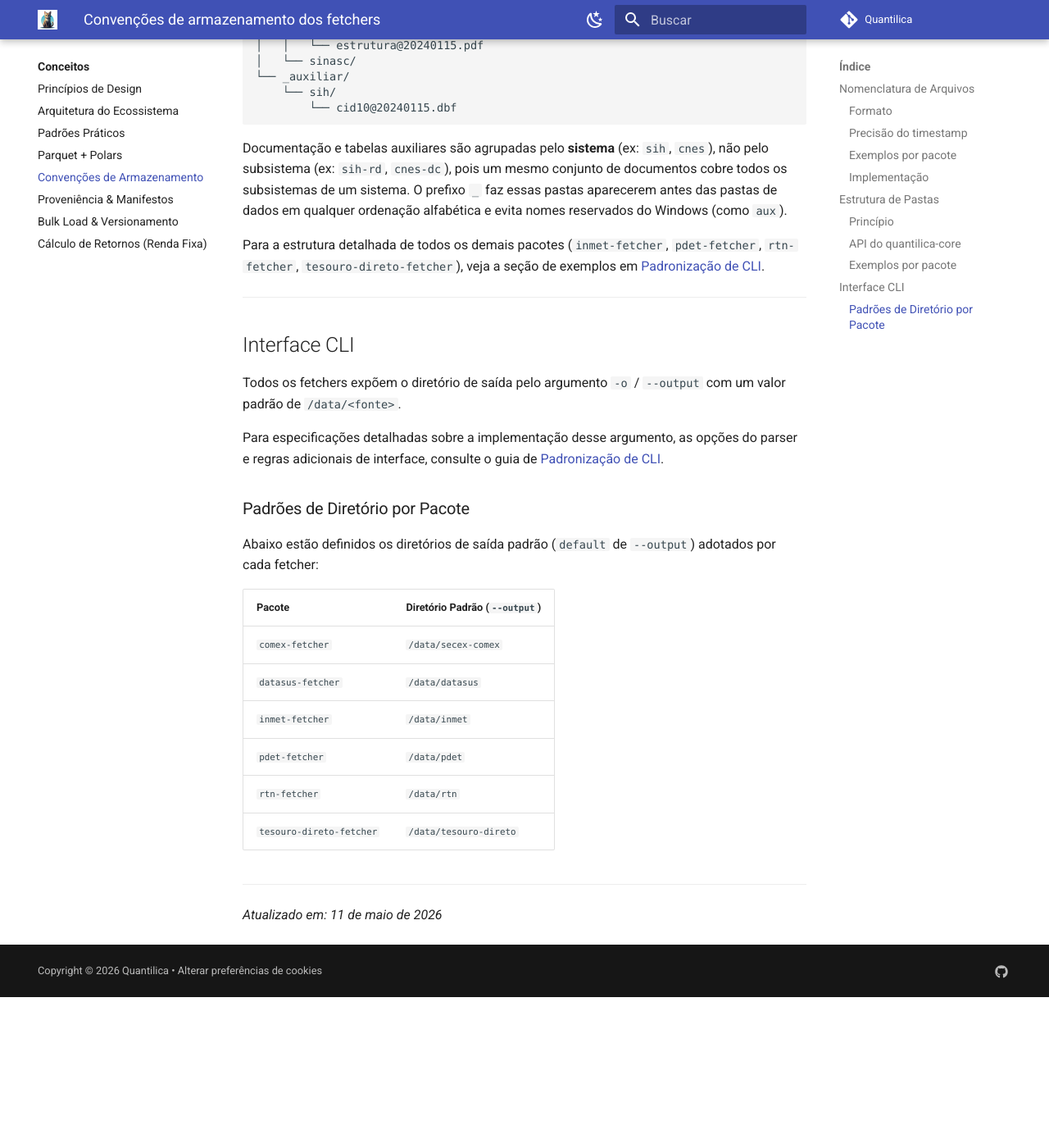
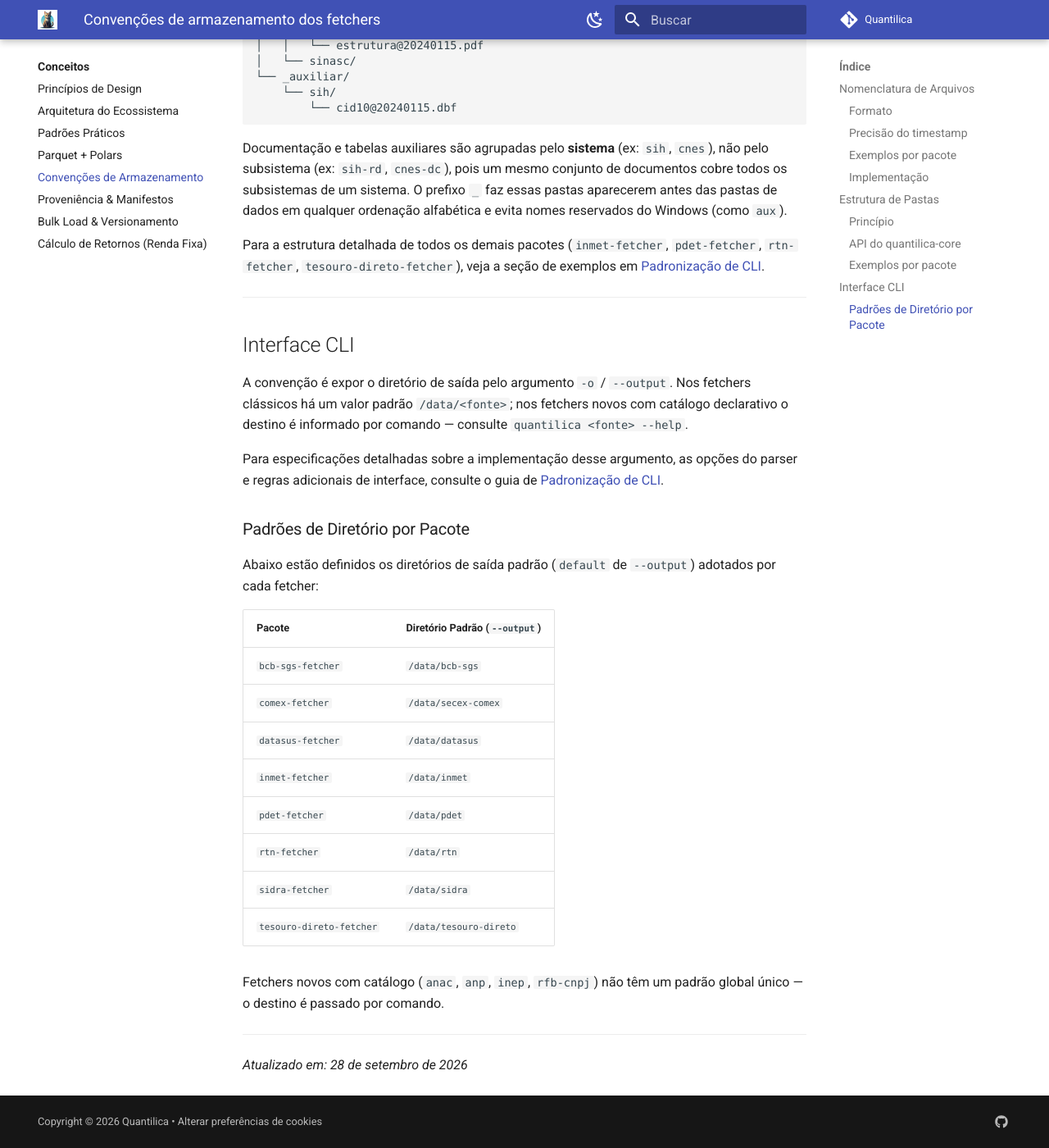
Before and after one commit to Quantilica/docs, an MkDocs documentation site: the page built from docs/concepts/storage.md, in a window 1280 px wide and 1400 px high, scrolled down 3125 px. Shown: the whole window at 82% size. Built offline with MkDocs 1.6.1 and Material for MkDocs 9.7.7, drawn with Linux system fonts in a browser that asks for light colours; some web fonts are replaced; comment, search, counter and statistics services are not loaded; before the commit the page ends 4341 px from its top, so only the background shows below that.

Commit message:
docs: correções da auditoria — og-image, link morto, gitignore, storage, edit_uri

```diff
--- a/docs/concepts/storage.md
+++ b/docs/concepts/storage.md
@@ -137,7 +137,7 @@ Para a estrutura detalhada de todos os demais pacotes (`inmet-fetcher`, `pdet-fe
 
 ## Interface CLI
 
-Todos os fetchers expõem o diretório de saída pelo argumento `-o` / `--output` com um valor padrão de `/data/<fonte>`.
+A convenção é expor o diretório de saída pelo argumento `-o` / `--output`. Nos fetchers clássicos há um valor padrão `/data/<fonte>`; nos fetchers novos com catálogo declarativo o destino é informado por comando — consulte `quantilica <fonte> --help`.
 
 Para especificações detalhadas sobre a implementação desse argumento, as opções do parser e regras adicionais de interface, consulte o guia de [Padronização de CLI](../normas/cli-fetchers.md).
 
@@ -147,13 +147,17 @@ Abaixo estão definidos os diretórios de saída padrão (`default` de `--output
 
 | Pacote | Diretório Padrão (`--output`) |
 |---|---|
+| `bcb-sgs-fetcher` | `/data/bcb-sgs` |
 | `comex-fetcher` | `/data/secex-comex` |
 | `datasus-fetcher` | `/data/datasus` |
 | `inmet-fetcher` | `/data/inmet` |
 | `pdet-fetcher` | `/data/pdet` |
 | `rtn-fetcher` | `/data/rtn` |
+| `sidra-fetcher` | `/data/sidra` |
 | `tesouro-direto-fetcher` | `/data/tesouro-direto` |
+
+Fetchers novos com catálogo (`anac`, `anp`, `inep`, `rfb-cnpj`) não têm um padrão global único — o destino é passado por comando.
 
 ---
 
-*Atualizado em: 11 de maio de 2026*
+*Atualizado em: 28 de setembro de 2026*
--- a/mkdocs.yml
+++ b/mkdocs.yml
@@ -6,7 +6,7 @@ copyright: "Copyright &copy; 2026 Quantilica &bull; <a href=\"#__consent\">Alter
 
 repo_url: https://github.com/Quantilica/docs
 repo_name: Quantilica
-edit_uri: ""
+edit_uri: blob/main/docs/
 
 extra_css:
   - styles/site.css
@@ -29,6 +29,7 @@ theme:
     - toc.follow
     - content.code.copy
     - content.code.annotate
+    - content.action.edit
     - content.tabs.link
     - search.highlight
     - search.suggest
```
Also changed, not shown: docs/contribuir.md (+1 -1 lines), docs/normas/gitignore.md (+1 -1 lines), docs/assets/og-image.png (added).
